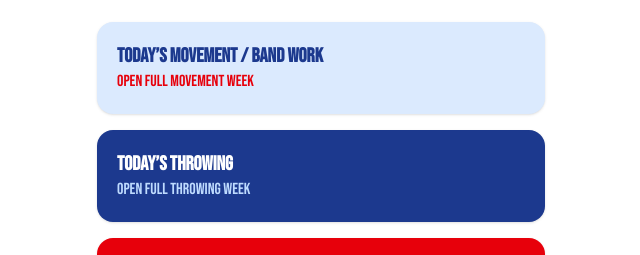
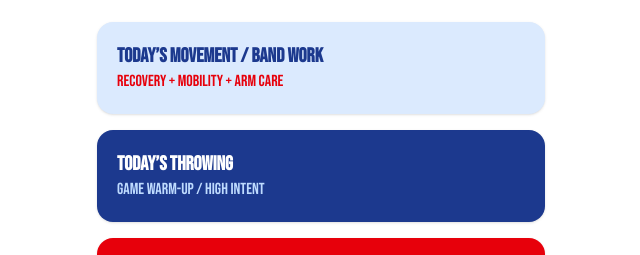
Before and after one commit to shawnsemple/prime-training, a Next.js app: page / in a window 1280 px wide. Shown: the part 138-393 px from the top of the page, without its empty margins (319-959 px from the left). Built offline with nearby package versions, Linux system fonts and the light colour scheme.

Commit message:
restored exact daily home page text

```diff
--- a/app/page.tsx
+++ b/app/page.tsx
@@ -16,37 +16,78 @@ function getTodayInfo() {
   const todayIndex = new Date().getDay();
   const todayName = dayNames[todayIndex];
 
+  if (todayName === "Monday") {
+    return {
+      todayName,
+      planSummary: "Your Monday training is ready below.",
+      movementText: "Med Ball (2 LB Only)",
+      throwingText: "Low Intent",
+      liftText: "Upper Body Power",
+    };
+  }
+
+  if (todayName === "Tuesday") {
+    return {
+      todayName,
+      planSummary: "Your Tuesday training is ready below.",
+      movementText: "Water Bag (Circle)",
+      throwingText: "Medium Intent",
+      liftText: "Lower Body Power",
+    };
+  }
+
+  if (todayName === "Wednesday") {
+    return {
+      todayName,
+      planSummary: "Your Wednesday training is ready below.",
+      movementText: "No scheduled movement drills today",
+      throwingText: "High Intent",
+      liftText: "Sprints + Arm Care",
+    };
+  }
+
+  if (todayName === "Thursday") {
+    return {
+      todayName,
+      planSummary: "Your Thursday training is ready below.",
+      movementText: "Water Bag (Log)",
+      throwingText: "Low / Recovery",
+      liftText: "Upper Body Explosive + Mobility",
+    };
+  }
+
+  if (todayName === "Friday") {
+    return {
+      todayName,
+      planSummary: "Your Friday training is ready below.",
+      movementText: "PVC Pipe",
+      throwingText: "Medium / Feel Good",
+      liftText: "Lower Body Explosive + Mobility",
+    };
+  }
+
   if (todayName === "Saturday") {
     return {
       todayName,
       planSummary: "Compete and recover.",
-      throwingText: "Open full throwing week",
-      movementText: "Open full movement week",
-      liftText: "Optional recovery",
-    };
-  }
-
-  if (todayName === "Sunday") {
-    return {
-      todayName,
-      planSummary: "Recovery day. Full off unless you need Saturday recovery work.",
-      throwingText: "Open full throwing week",
-      movementText: "Open full movement week",
-      liftText: "Off day",
+      movementText: "Recovery + Mobility + Arm Care",
+      throwingText: "Game Warm-Up / High Intent",
+      liftText: "Optional Recovery",
     };
   }
 
   return {
     todayName,
-    planSummary: `Your ${todayName} training is ready below.`,
-    throwingText: "Open Monday–Saturday throwing days",
-    movementText: "Open Monday–Saturday movement days",
-    liftText: "Open weekly lifting program",
+    planSummary:
+      "Recovery day. Full off unless you need to finish Saturday recovery work.",
+    movementText: "Off Day / Saturday Recovery If Needed",
+    throwingText: "Off or Very Light Catch",
+    liftText: "Off Day",
   };
 }
 
 export default function Home() {
-  const { todayName, planSummary, throwingText, movementText, liftText } =
+  const { todayName, planSummary, movementText, throwingText, liftText } =
     getTodayInfo();
 
   return (
```
